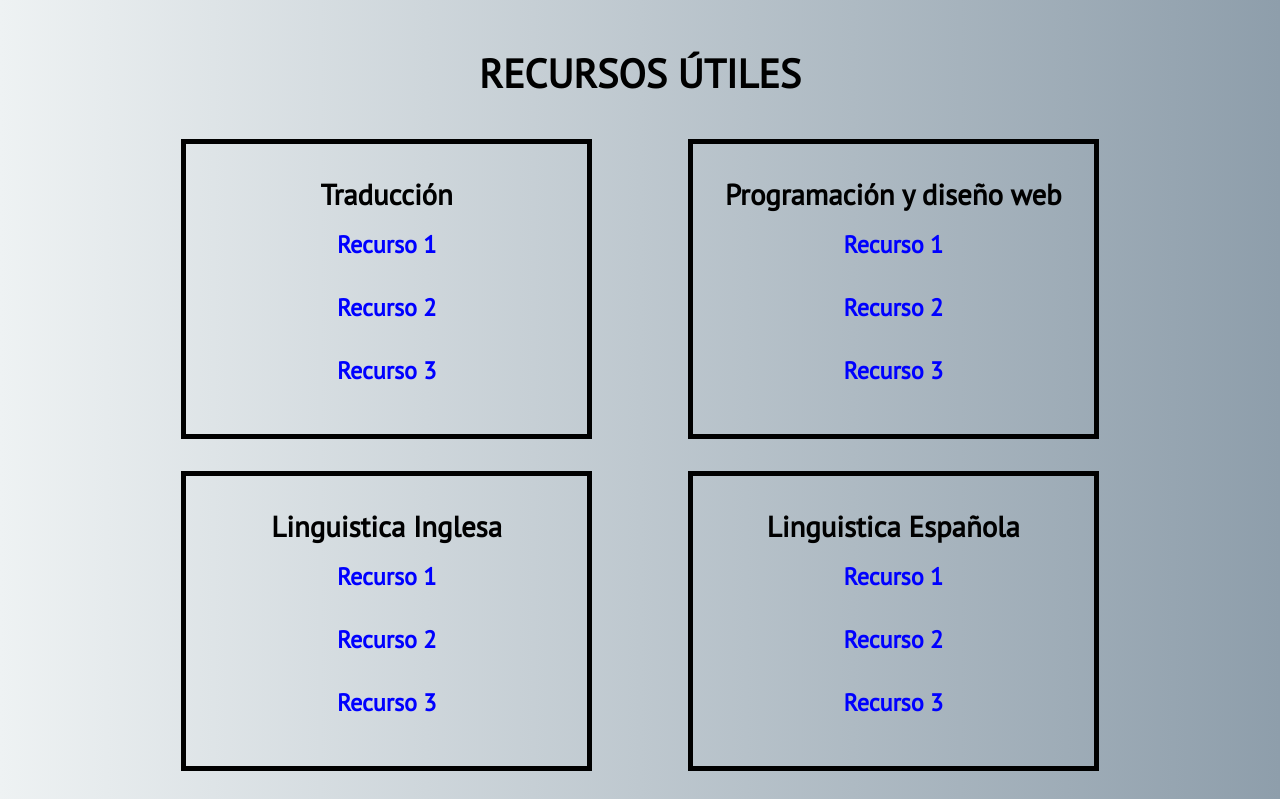
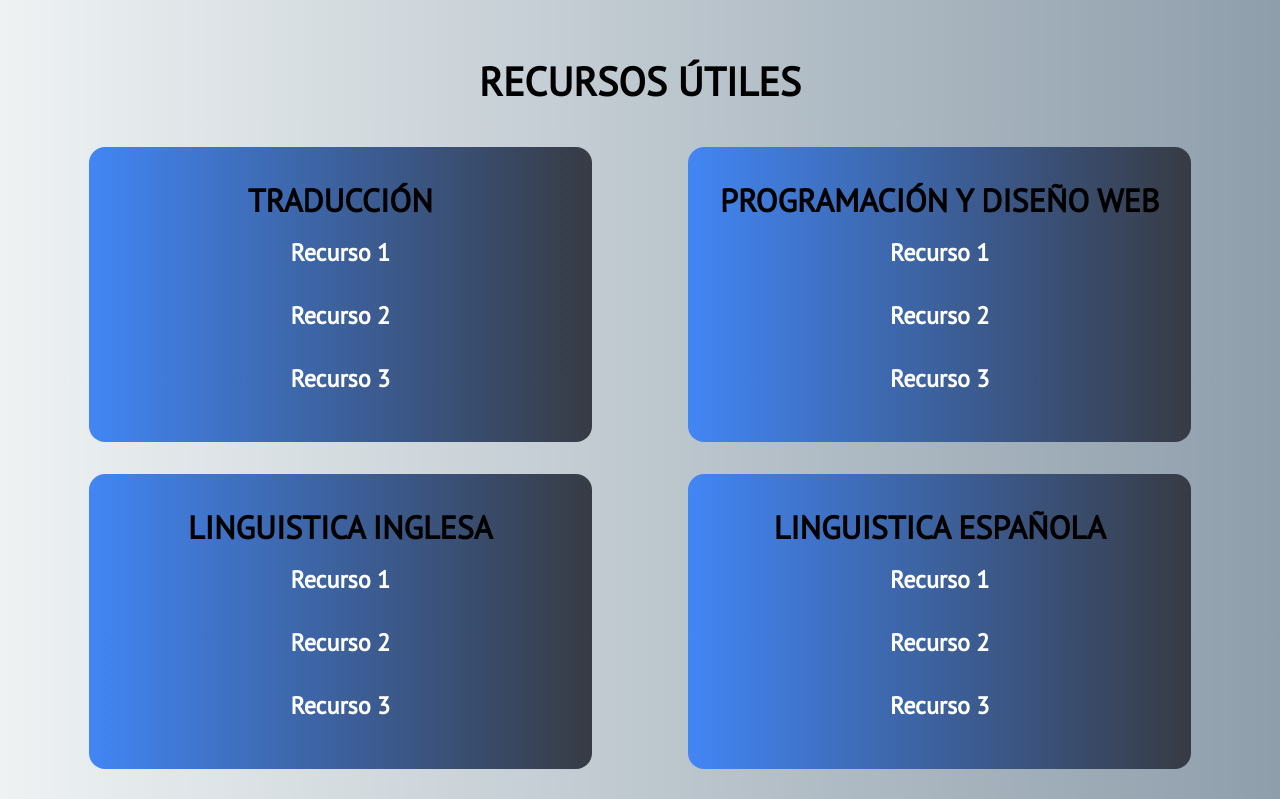
Before and after one commit to Leoseoane0509/Primer-proyecto-en-GitHub, a plain HTML site: page pages/comunidad.html in a window 1280 px wide. Shown: the part 1400-2199 px from the top of the page. Drawn offline with Linux system fonts and the light colour scheme.

```diff
--- a/styles/estilos.css
+++ b/styles/estilos.css
@@ -1620,8 +1620,25 @@ div.stars {
     grid-area: r5;
   }
   .resource {
-    border: thick solid black;
     margin: 1rem 3rem;
+    background: #373b44;
+    /*fallbackforoldbrowsers*/
+    background: -webkit-linear-gradient(to right, #4286f4, #373b44);
+    /*Chrome10-25,Safari5.1-6*/
+    background: linear-gradient(to right, #4286f4, #373b44);
+    /*W3C,IE10+/Edge,Firefox16+,Chrome26+,Opera12+,Safari7+*/
+    border-radius: 1rem;
+    -webkit-border-radius: 1rem;
+    -moz-border-radius: 1rem;
+    -ms-border-radius: 1rem;
+    -o-border-radius: 1rem;
+  }
+  .resource h3 {
+    font-size: 2em;
+    text-transform: uppercase;
+  }
+  .resource ul li a {
+    color: #fff;
   }
   .resource ul a:hover {
     color: lightseagreen;
```
